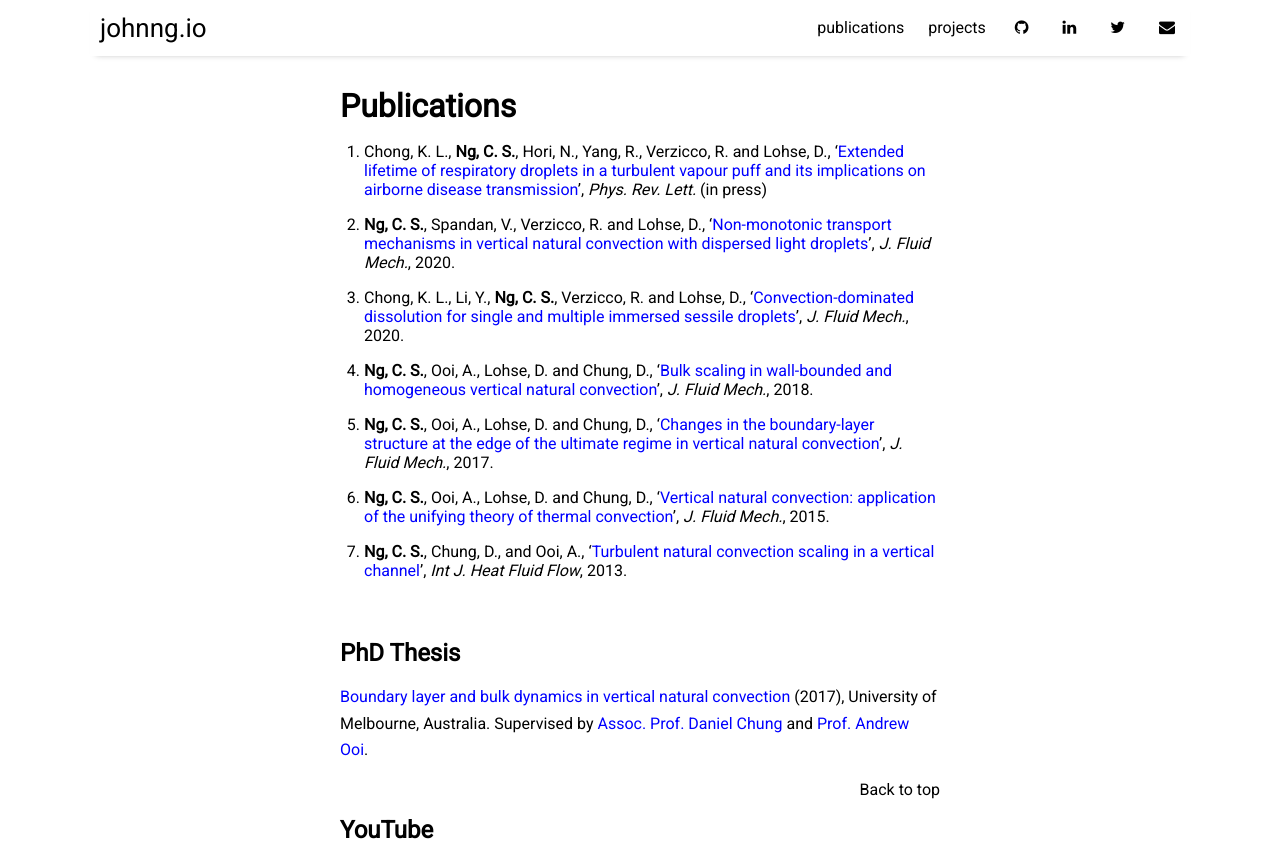
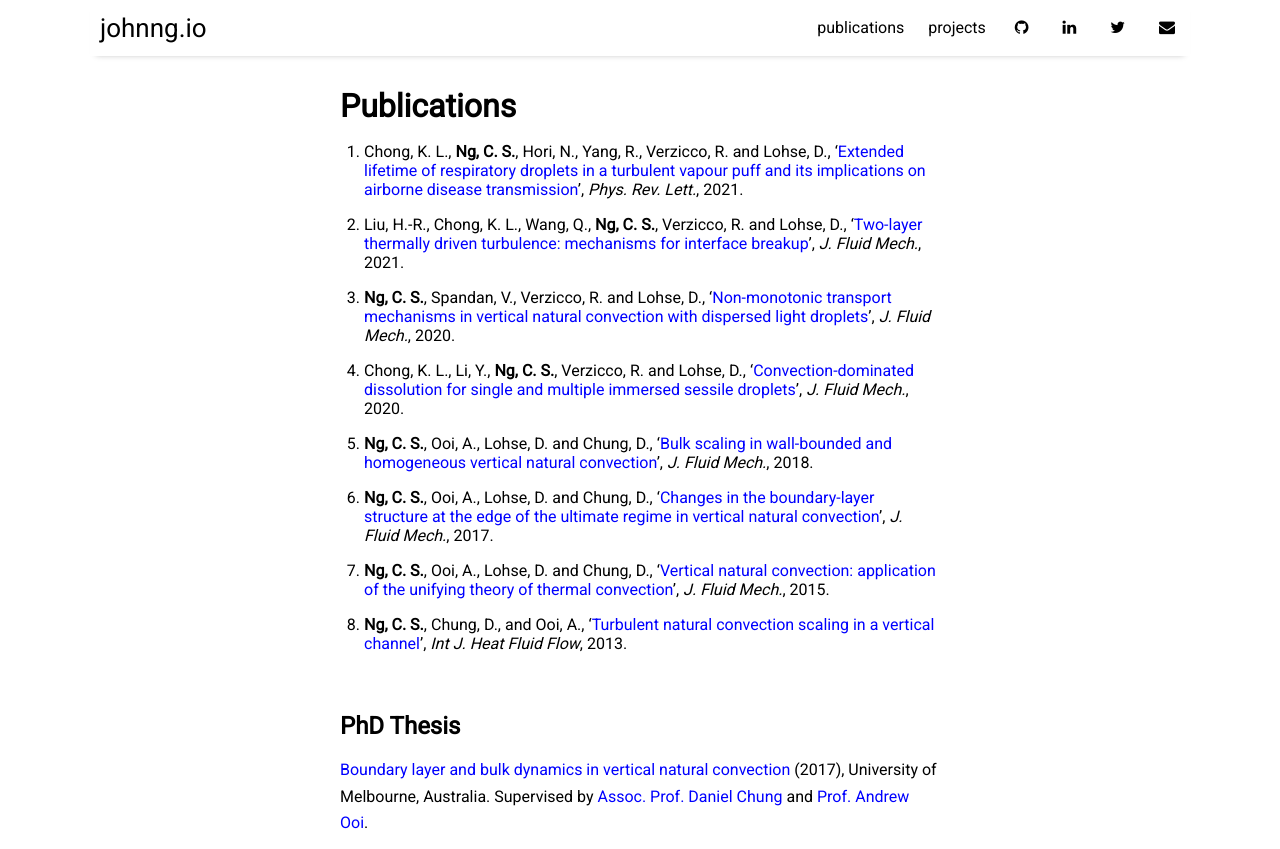
Before and after one commit to chongshenng/chongshenng.github.io, a Jekyll site: the page built from pages/publications.md, in a window 1280 px wide and 900 px high, cut to the strip 0-849 px from the top of the window. Built offline with Jekyll 4.4.1, drawn with Linux system fonts in a browser that asks for light colours; nearby versions of some CDN libraries.

Commit message:
updated publications

```diff
--- a/Gemfile
+++ b/Gemfile
@@ -27,3 +27,5 @@ gem 'tzinfo-data', platforms: [:mingw, :mswin, :x64_mingw, :jruby]
 gem 'jekyll-paginate'
 gem 'jekyll-sitemap'
 gem 'jekyll-seo-tag'
+
+gem "webrick", "~> 1.7"
--- a/pages/publications.md
+++ b/pages/publications.md
@@ -5,7 +5,8 @@ title: Publications
 
 <a class="anchor" id="anch_top"> </a>
 
-1. Chong, K. L., __Ng, C. S.__, Hori, N., Yang, R., Verzicco, R. and Lohse, D., '[Extended lifetime of respiratory droplets in a turbulent vapour puff and its implications on airborne disease transmission](https://doi.org/10.1101/2020.08.04.20168468)', _Phys. Rev. Lett._ (in press) <!--[[pdf]](https://doi.org/10.1101/2020.08.04.20168468).-->
+1. Chong, K. L., __Ng, C. S.__, Hori, N., Yang, R., Verzicco, R. and Lohse, D., '[Extended lifetime of respiratory droplets in a turbulent vapour puff and its implications on airborne disease transmission](https://doi.org/10.1103/PhysRevLett.126.034502)', _Phys. Rev. Lett._, 2021.
+2. Liu, H.-R., Chong, K. L., Wang, Q., __Ng, C. S.__, Verzicco, R. and Lohse, D., '[Two-layer thermally driven turbulence: mechanisms for interface breakup](https://doi.org/10.1017/jfm.2021.14)', _J. Fluid Mech._, 2021.
 2. __Ng, C. S.__, Spandan, V., Verzicco, R. and Lohse, D.,
 ‘[Non-monotonic transport mechanisms in vertical natural convection with dispersed light droplets](https://doi.org/10.1017/jfm.2020.506)’, _J. Fluid Mech._, 2020.
 3. Chong, K. L., Li, Y., __Ng, C. S.__, Verzicco, R. and Lohse, D., ‘[Convection-dominated dissolution for single and multiple immersed sessile droplets](https://doi.org/10.1017/jfm.2020.175)’, _J. Fluid Mech._, 2020.
```
